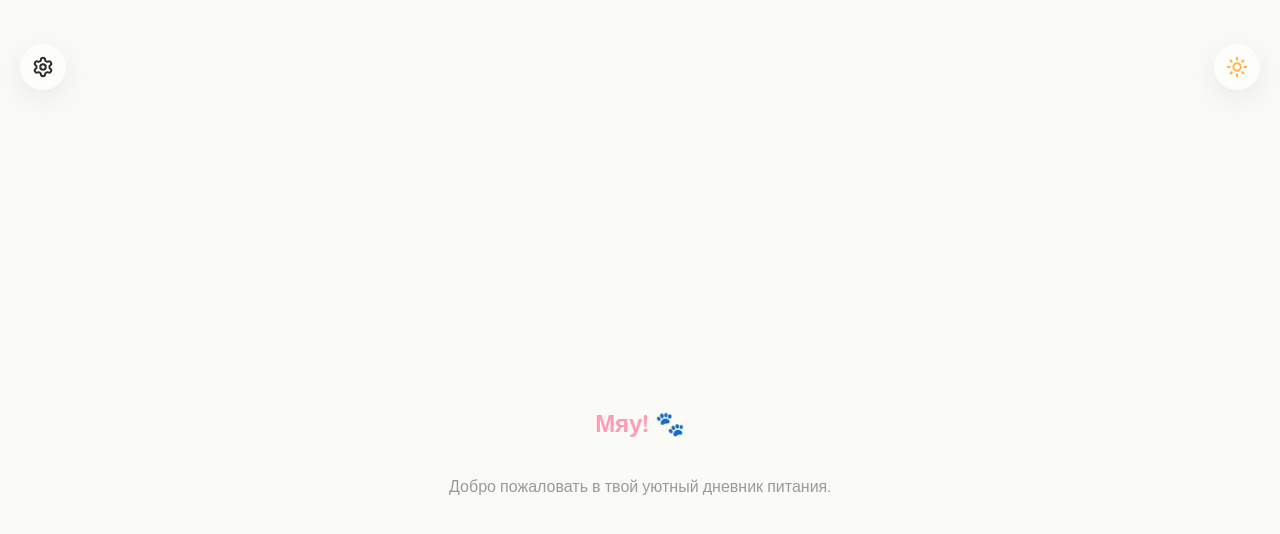
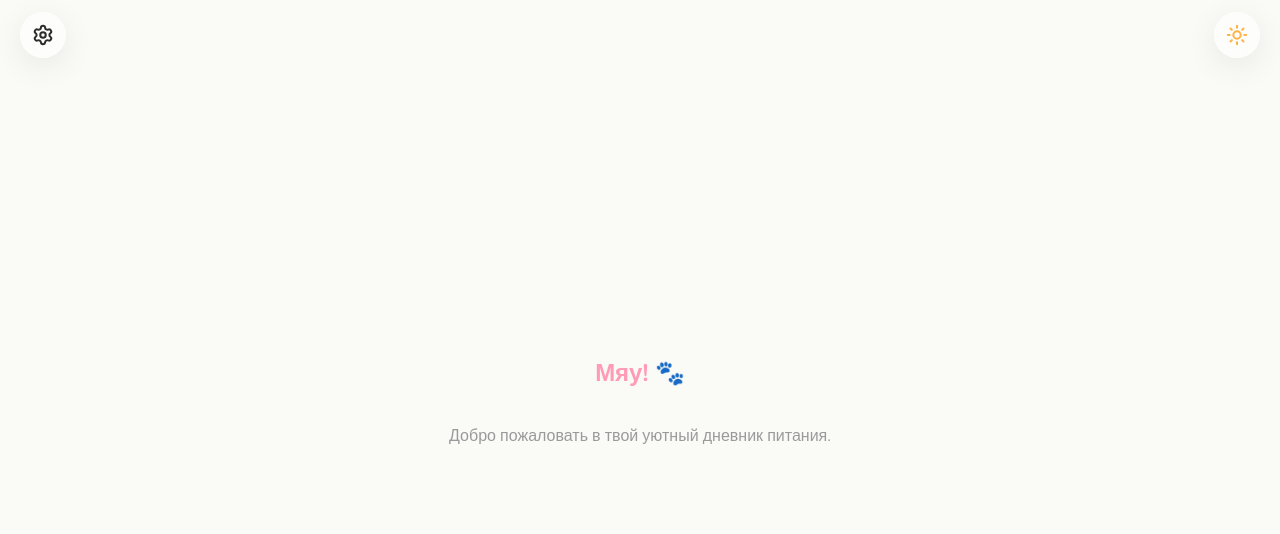
Before and after one commit to MrHoustonOff/meow_food, a React (Vite) app: page / in a window 1280 px wide. Shown: the top 534 px of the page. Built offline with nearby package versions, Linux system fonts and the light colour scheme.

Commit message:
Тюнинг хедера: кнопки выше и скрытие скроллбара

```diff
--- a/src/components/Header.jsx
+++ b/src/components/Header.jsx
@@ -27,10 +27,12 @@ const styles = {
     display: 'flex',
     justifyContent: 'space-between',
     alignItems: 'center',
-    // Убираем env(safe-area-inset-top). Делаем фиксированный отступ под "контракт"
-    padding: '44px 20px 12px 20px',
-    position: 'sticky',
+    // Поднимаем кнопки выше, уменьшая отступ
+    padding: '12px 20px',
+    position: 'fixed',
     top: 0,
+    left: 0,
+    right: 0,
     backgroundColor: 'transparent',
     zIndex: 100,
     pointerEvents: 'none',
--- a/src/index.css
+++ b/src/index.css
@@ -49,6 +49,14 @@ body, html {
   overflow-x: hidden;
   /* Для iOS Safari плавный скролл */
   -webkit-overflow-scrolling: touch;
+
+  /* Скрываем скроллбар */
+  scrollbar-width: none; /* Firefox */
+  -ms-overflow-style: none; /* IE/Edge */
+}
+
+body::-webkit-scrollbar {
+  display: none; /* Chrome/Safari */
 }
 
 #root {
```
